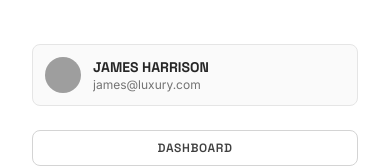
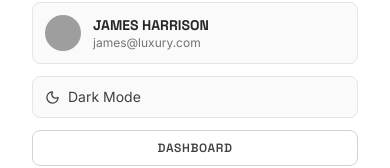
Before and after one commit to salahuddingfx/Car-Rental-client, a React (Vite) app: page /auth in a window 390 px wide. Both pictures are taken after a click on the button 355 px from the left and 36 px from the top of the page. Shown: the part 598-766 px from the top of the page. Built offline with nearby package versions, Linux system fonts and the light colour scheme; grey boxes are pictures that could not be loaded.

Commit message:
feat: add forgot password route and integrate theme toggle into navbar

```diff
--- a/src/App.tsx
+++ b/src/App.tsx
@@ -11,6 +11,7 @@ const Dashboard = lazy(() => import('./pages/Dashboard').then(m => ({ default: m
 const Bookings = lazy(() => import('./pages/Bookings').then(m => ({ default: m.Bookings })));
 const GuestBooking = lazy(() => import('./pages/GuestBooking').then(m => ({ default: m.GuestBooking })));
 const Auth = lazy(() => import('./pages/Auth').then(m => ({ default: m.Auth })));
+const ForgotPassword = lazy(() => import('./pages/ForgotPassword').then(m => ({ default: m.ForgotPassword })));
 const DriverCars = lazy(() => import('./pages/DriverCars').then(m => ({ default: m.DriverCars })));
 const PolicyPage = lazy(() => import('./pages/PolicyPage').then(m => ({ default: m.PolicyPage })));
 const About = lazy(() => import('./pages/About').then(m => ({ default: m.About })));
@@ -41,6 +42,7 @@ function App() {
           <Route path="bookings/:carId" element={<Suspense fallback={<PageLoader />}><Bookings /></Suspense>} />
           <Route path="guest-book/:carId" element={<Suspense fallback={<PageLoader />}><GuestBooking /></Suspense>} />
           <Route path="auth" element={<Suspense fallback={<PageLoader />}><Auth /></Suspense>} />
+          <Route path="forgot-password" element={<Suspense fallback={<PageLoader />}><ForgotPassword /></Suspense>} />
           <Route path="dashboard" element={<Suspense fallback={<PageLoader />}><Dashboard /></Suspense>} />
           <Route path="driver/cars" element={<Suspense fallback={<PageLoader />}><DriverCars /></Suspense>} />
           <Route path="about" element={<Suspense fallback={<PageLoader />}><About /></Suspense>} />
--- a/src/components/layout/Navbar.tsx
+++ b/src/components/layout/Navbar.tsx
@@ -1,8 +1,9 @@
 import React, { useState, useEffect } from 'react';
 import { Link, useNavigate, useLocation } from 'react-router-dom';
 import { motion, AnimatePresence } from 'framer-motion';
-import { Search, Bell, User as UserIcon, Menu, X, Heart, LogOut, Calendar } from 'lucide-react';
+import { Search, Bell, User as UserIcon, Menu, X, Heart, LogOut, Calendar, Sun, Moon } from 'lucide-react';
 import { useStore } from '../../store/useStore';
+import { useThemeStore } from '../../store/useThemeStore';
 import { useLanguageStore } from '../../store/useLanguageStore';
 import { Button } from '../ui/Button';
 import { ThemeToggle } from '../ui/ThemeToggle';
@@ -21,6 +22,7 @@ export const Navbar: React.FC = () => {
   const navigate = useNavigate();
   const location = useLocation();
   const { user, wishlist, logout, cars } = useStore();
+  const { isDark, toggleTheme } = useThemeStore();
   const { t } = useLanguageStore();
 
   const [isScrolled, setIsScrolled] = useState(false);
@@ -79,8 +81,12 @@ export const Navbar: React.FC = () => {
                       { icon: UserIcon, label: t('myProfile'), to: '/dashboard' },
                       { icon: Calendar, label: t('myBookings'), to: '/dashboard?tab=bookings' },
                     ].map(l => (
-                      <Link key={l.label} to={l.to} className="flex items-center gap-2 px-3 py-1.5 text-xs text-neutral-600 hover:text-neutral-800 hover:bg-neutral-50 transition-colors rounded">{<l.icon size={13} />}{l.label}</Link>
+                      <Link key={l.label} to={l.to} className="flex items-center gap-2 px-3 py-1.5 text-xs text-neutral-600 dark:text-neutral-400 hover:text-neutral-800 dark:hover:text-white hover:bg-neutral-50 dark:hover:bg-neutral-800 transition-colors rounded">{<l.icon size={13} />}{l.label}</Link>
                     ))}
+                    <button onClick={toggleTheme} className="w-full flex items-center gap-2 px-3 py-1.5 text-xs text-left text-neutral-600 dark:text-neutral-400 hover:bg-neutral-50 dark:hover:bg-neutral-800 transition-colors rounded cursor-pointer">
+                      {isDark ? <Sun size={13} /> : <Moon size={13} />}
+                      {isDark ? 'Light Mode' : 'Dark Mode'}
+                    </button>
                     <button onClick={() => { logout(); navigate('/'); }} className="w-full flex items-center gap-2 px-3 py-1.5 text-xs text-left text-red-500 hover:bg-red-50 transition-colors rounded cursor-pointer"><LogOut size={13} />{t('logout')}</button>
                   </motion.div>
                 )}</AnimatePresence>
@@ -114,6 +120,10 @@ export const Navbar: React.FC = () => {
                   <img src={user.avatar} alt="" className="w-9 h-9 rounded-full object-cover" />
                   <div><p className="text-sm font-bold text-neutral-800 dark:text-neutral-100 uppercase font-display">{user.name}</p><p className="text-xs text-neutral-500 truncate">{user.email}</p></div>
                 </div>
+                <button onClick={toggleTheme} className="w-full flex items-center gap-2 px-3 py-2.5 text-sm text-neutral-700 dark:text-neutral-300 bg-neutral-50 dark:bg-neutral-900 border border-neutral-200 dark:border-neutral-800 rounded-lg hover:bg-neutral-100 dark:hover:bg-neutral-800 transition-colors cursor-pointer">
+                  {isDark ? <Sun size={15} className="text-amber-500" /> : <Moon size={15} />}
+                  {isDark ? 'Light Mode' : 'Dark Mode'}
+                </button>
                 <Button variant="outline" size="sm" className="w-full rounded-lg" onClick={() => navigate('/dashboard')}>Dashboard</Button>
                 <Button variant="glass" size="sm" className="w-full text-red-500 border-red-200 rounded-lg" onClick={() => { logout(); navigate('/'); }}>Logout</Button>
               </>
--- a/src/pages/Auth.tsx
+++ b/src/pages/Auth.tsx
@@ -115,7 +115,7 @@ export const Auth: React.FC = () => {
 
             {isLogin && (
               <div className="text-right">
-                <button type="button" className="text-[11px] text-accent-blue hover:text-accent-blue-hover transition-colors cursor-pointer">Forgot password?</button>
+                <button type="button" onClick={() => navigate('/forgot-password')} className="text-[11px] text-accent-blue hover:text-accent-blue-hover transition-colors cursor-pointer">Forgot password?</button>
               </div>
             )}
 
```
